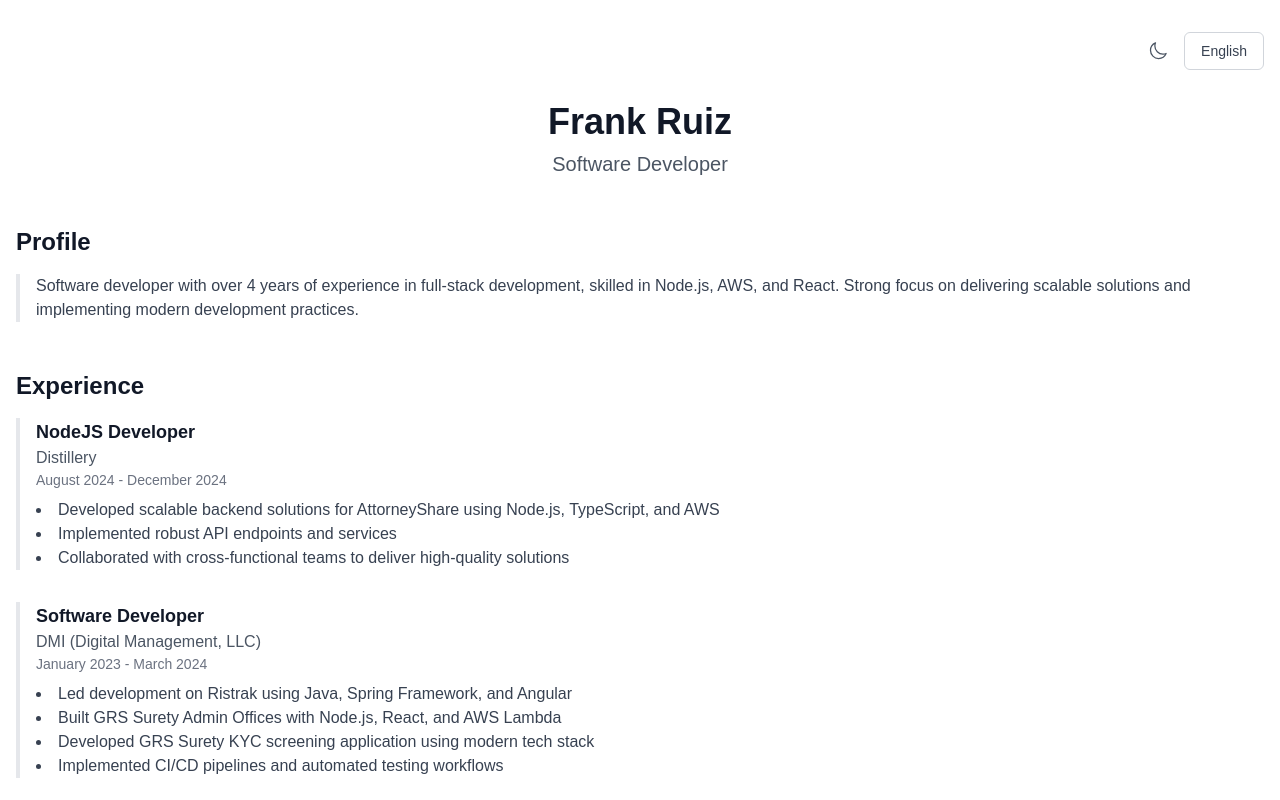
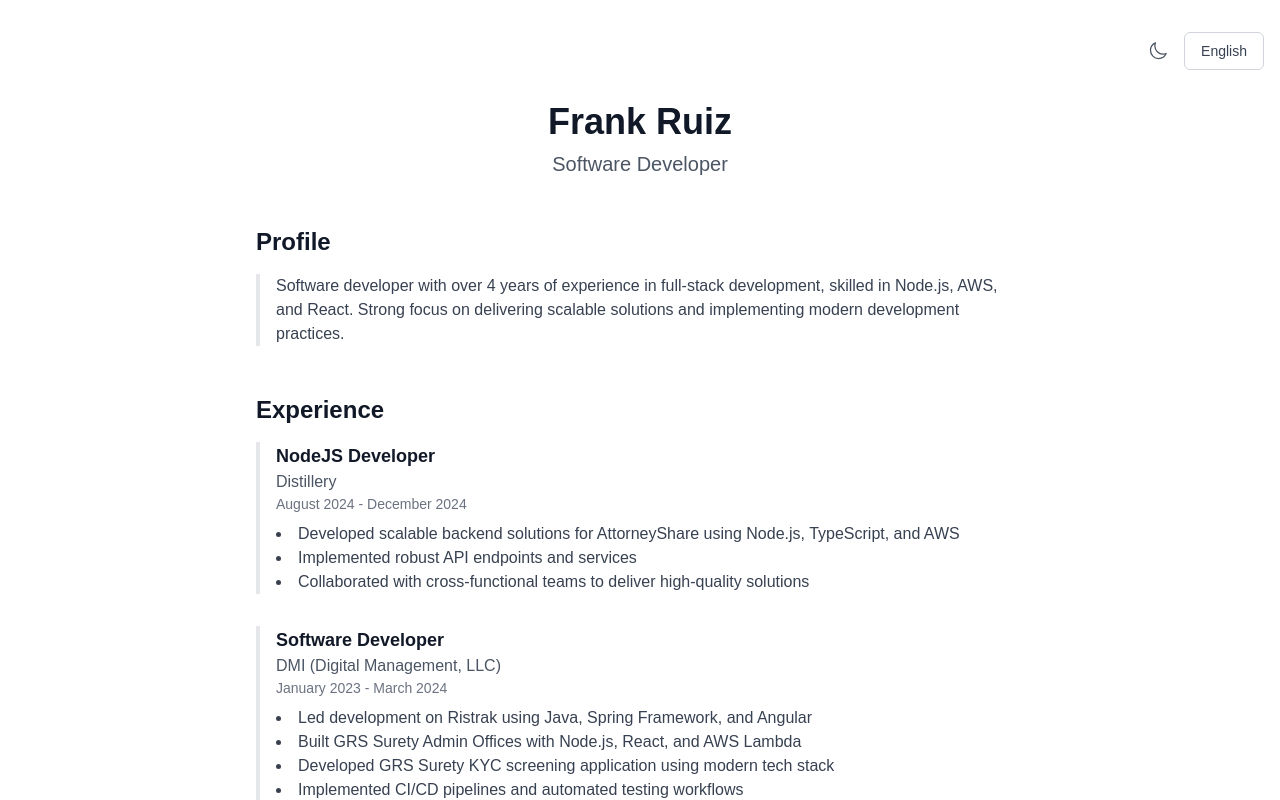
Before and after one commit to franklevel/resume, a Next.js app: page / in a window 1280 px wide. Shown: the top 800 px of the page. Built offline with nearby package versions, Linux system fonts and the light colour scheme.

Commit message:
style: make content width narrower with max-w-3xl

```diff
--- a/src/components/ResumeContent.tsx
+++ b/src/components/ResumeContent.tsx
@@ -16,6 +16,7 @@ export default function ResumeContent({ lang, resumeData }: Props) {
         <LanguageSwitcher />
       </div>
 
+      <div className="max-w-3xl mx-auto">
         <header className="mb-12 text-center">
           <h1 className="text-4xl font-bold text-gray-900 dark:text-gray-100 mb-2">
             Frank Ruiz
@@ -26,6 +27,7 @@ export default function ResumeContent({ lang, resumeData }: Props) {
         </header>
 
         <SectionList language={lang} resumeData={resumeData} />
+      </div>
     </main>
   );
 }
```
Lines whose indentation alone changed are shown as unchanged.
